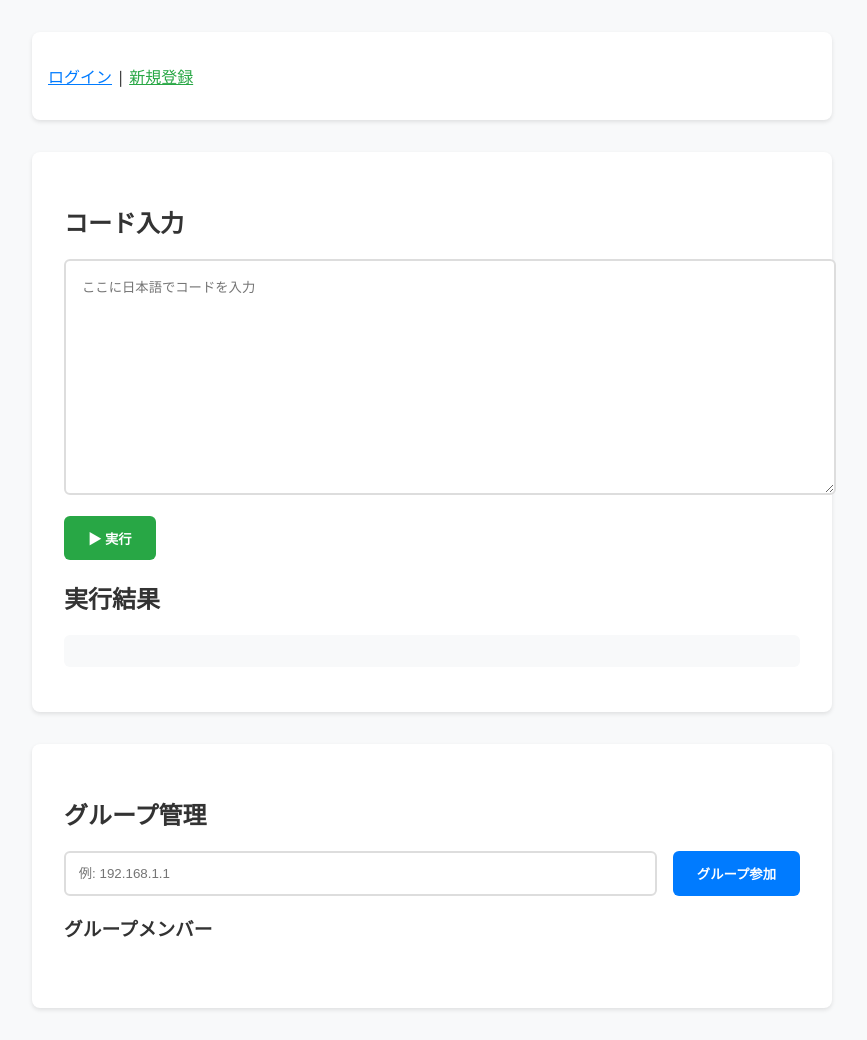
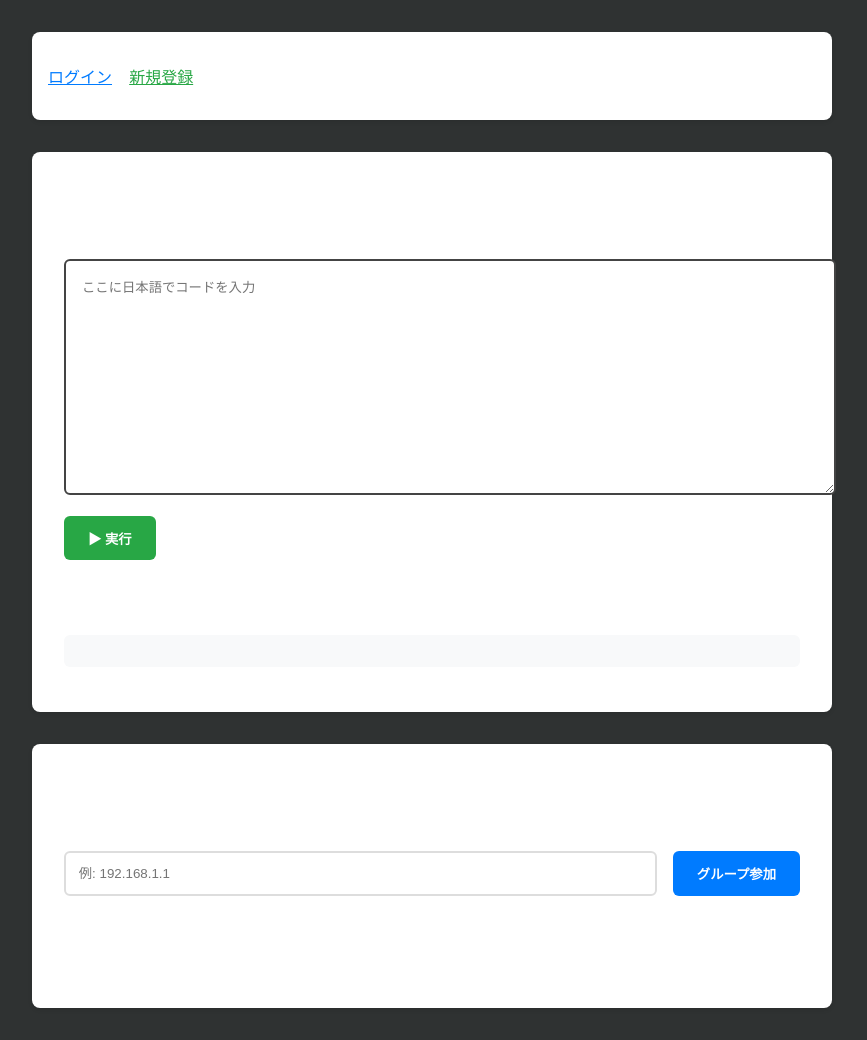
Before and after one commit to Taiyo3901/japanese_to_python_app, a Django app: page / in a window 1280 px wide. Shown: the whole page, without its empty margins (208-1075 px from the left). Run offline with Django 5.2, Linux system fonts and the light colour scheme.

Commit message:
装飾１

```diff
--- a/converter/templates/converter/index.html
+++ b/converter/templates/converter/index.html
@@ -8,8 +8,12 @@
         :root {
             --primary-color: #28a745;
             --secondary-color: #007bff;
-            --background-color: #f8f9fa;
-            --text-color: #333;
+            --background-color: #2f3232;
+            --text-color: #fff;
+            --menu-width-closed: 30px;
+            --menu-height-closed: 30px;
+            --menu-width-open: 200px;
+            --menu-height-open: 600px;
         }
 
         body {
@@ -44,7 +48,7 @@
             width: 100%;
             height: 200px;
             padding: 1rem;
-            border: 2px solid #ddd;
+            border: 2px solid #444;
             border-radius: 6px;
             font-family: 'Courier New', monospace;
             margin-bottom: 1rem;
@@ -400,8 +404,6 @@
 
                 // 4つのスペースを挿入
                 this.value = this.value.substring(0, start) + '    ' + this.value.substring(end);
-
-                // カーソル位置を調整
                 this.selectionStart = this.selectionEnd = start + 4;
             }
         });
--- a/japanese_to_python/urls.py
+++ b/japanese_to_python/urls.py
@@ -3,5 +3,5 @@ from django.urls import path, include
 
 urlpatterns = [
     path('admin/', admin.site.urls),
-    path('', include('converter.urls')),  # converterアプリのURLをルートに設定
+    path('', include('converter.urls')),
 ]
```
Also changed, not shown: japanese_to_python/settings.py (line endings or trailing spaces).
